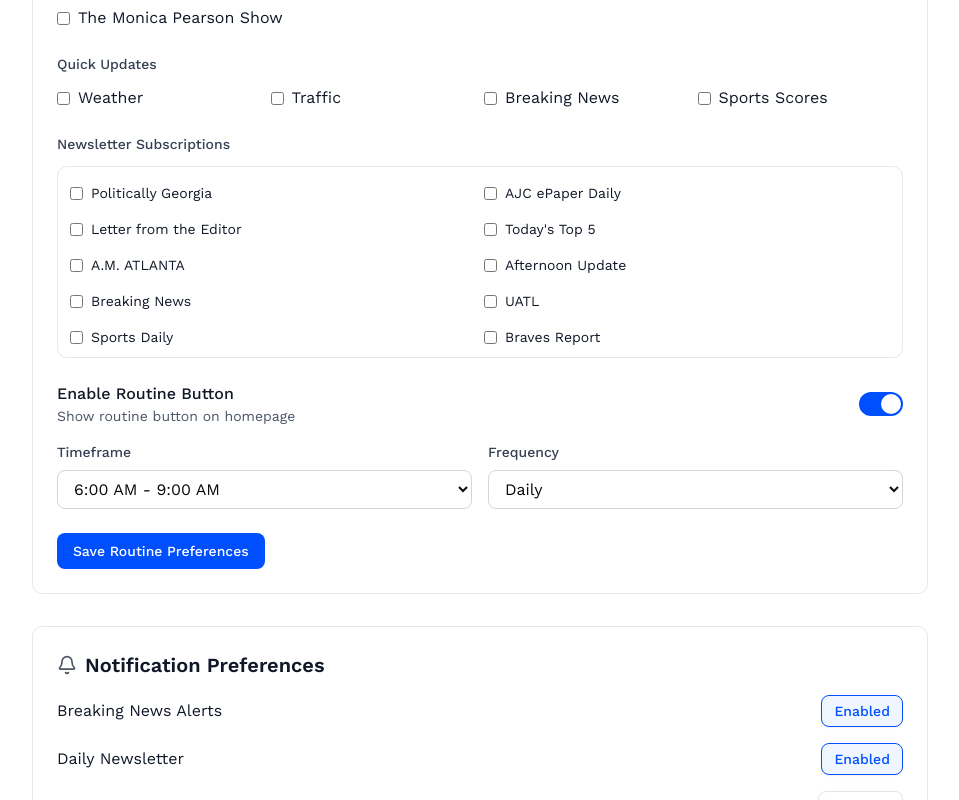
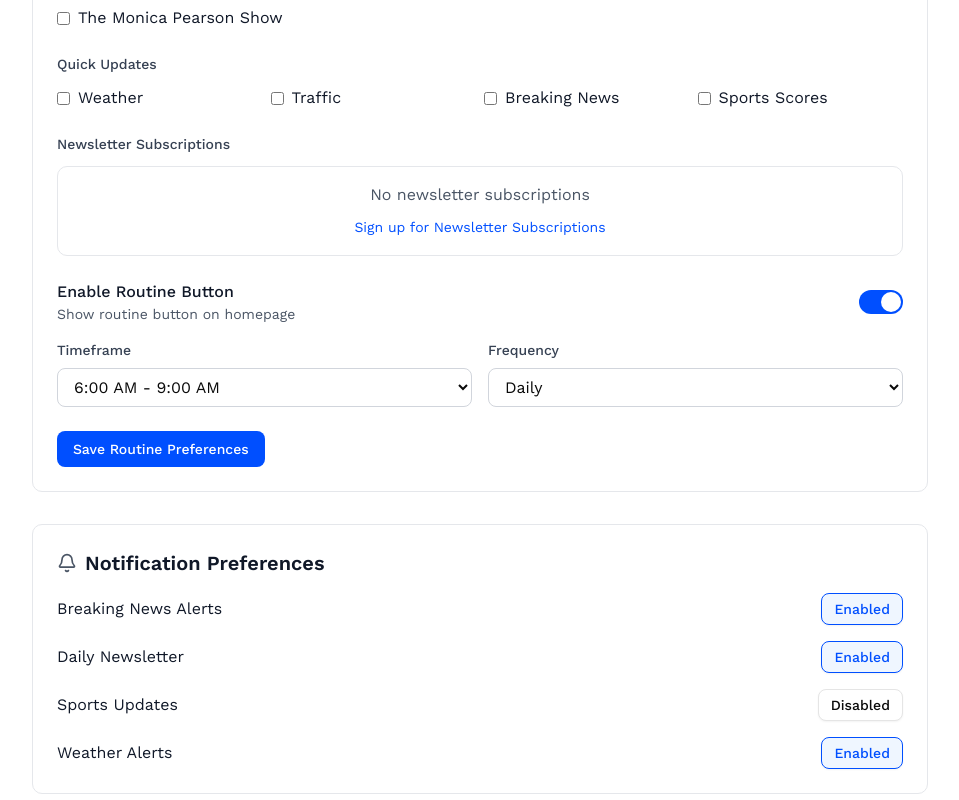
Before and after one commit to Dillonzellis/ajc-onboarding-001, a Next.js app: page /profile in a window 1280 px wide. Shown: the part 1300-2100 px from the top of the page, without its empty margins (160-1119 px from the left). Built offline with nearby package versions, Linux system fonts and the light colour scheme.

Commit message:
sync routine newsletters with userData

```diff
--- a/src/app/profile/page.tsx
+++ b/src/app/profile/page.tsx
@@ -297,38 +297,15 @@ export default function ProfileOverlay() {
                 <label className="block text-sm font-medium text-gray-700 mb-3">
                   Newsletter Subscriptions
                 </label>
+                {user.onboarding.selectedNewsletters.length > 0 ? (
                   <div className="max-h-48 overflow-y-auto border border-gray-200 rounded-lg p-3">
                     <div className="grid grid-cols-1 md:grid-cols-2 gap-2">
-                    {[
-                      "Politically Georgia",
-                      "AJC ePaper Daily",
-                      "Letter from the Editor",
-                      "Today's Top 5",
-                      "A.M. ATLANTA",
-                      "Afternoon Update",
-                      "Breaking News",
-                      "UATL",
-                      "Sports Daily",
-                      "Braves Report",
-                      "Politics",
-                      "Food & Dining",
-                      "Access ATL",
-                      "Aging in Atlanta",
-                      "Evening Update",
-                      "Good Day UGA",
-                      "Jobseekers",
-                      "Pulse Plus",
-                      "Travel",
-                      "Weekend Update",
-                      "AJC Peachtree Road Race",
-                      "Sweet Tea by the AJC",
-                      "Dirty and Birds Dispatch",
-                    ].map((newsletter) => (
+                      {user.onboarding.selectedNewsletters.map((newsletter) => (
                         <label
                           key={newsletter}
                           className="flex items-center py-1"
                         >
-                        <input type="checkbox" className="mr-2" />
+                          <input type="checkbox" className="mr-2" defaultChecked />
                           <span className="text-gray-900 text-sm">
                             {newsletter}
                           </span>
@@ -336,6 +313,14 @@ export default function ProfileOverlay() {
                       ))}
                     </div>
                   </div>
+                ) : (
+                  <div className="border border-gray-200 rounded-lg p-4 text-center">
+                    <p className="text-gray-600 mb-2">No newsletter subscriptions</p>
+                    <Link href="/onboarding" className="text-[#004FFF] hover:underline text-sm">
+                      Sign up for Newsletter Subscriptions
+                    </Link>
+                  </div>
+                )}
               </div>
 
               {/* Routine Settings */}
```
Lines whose indentation alone changed are shown as unchanged.
